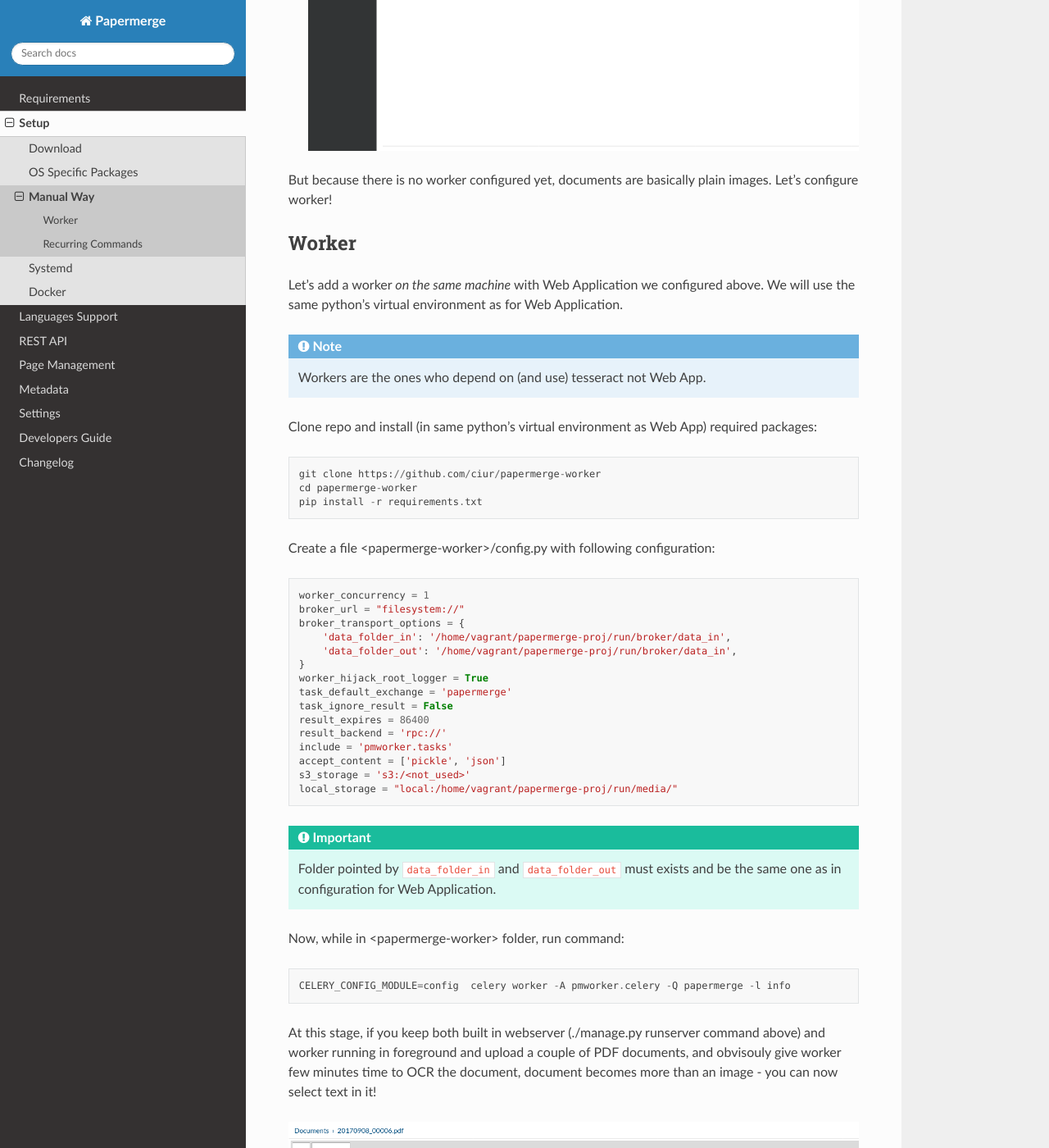
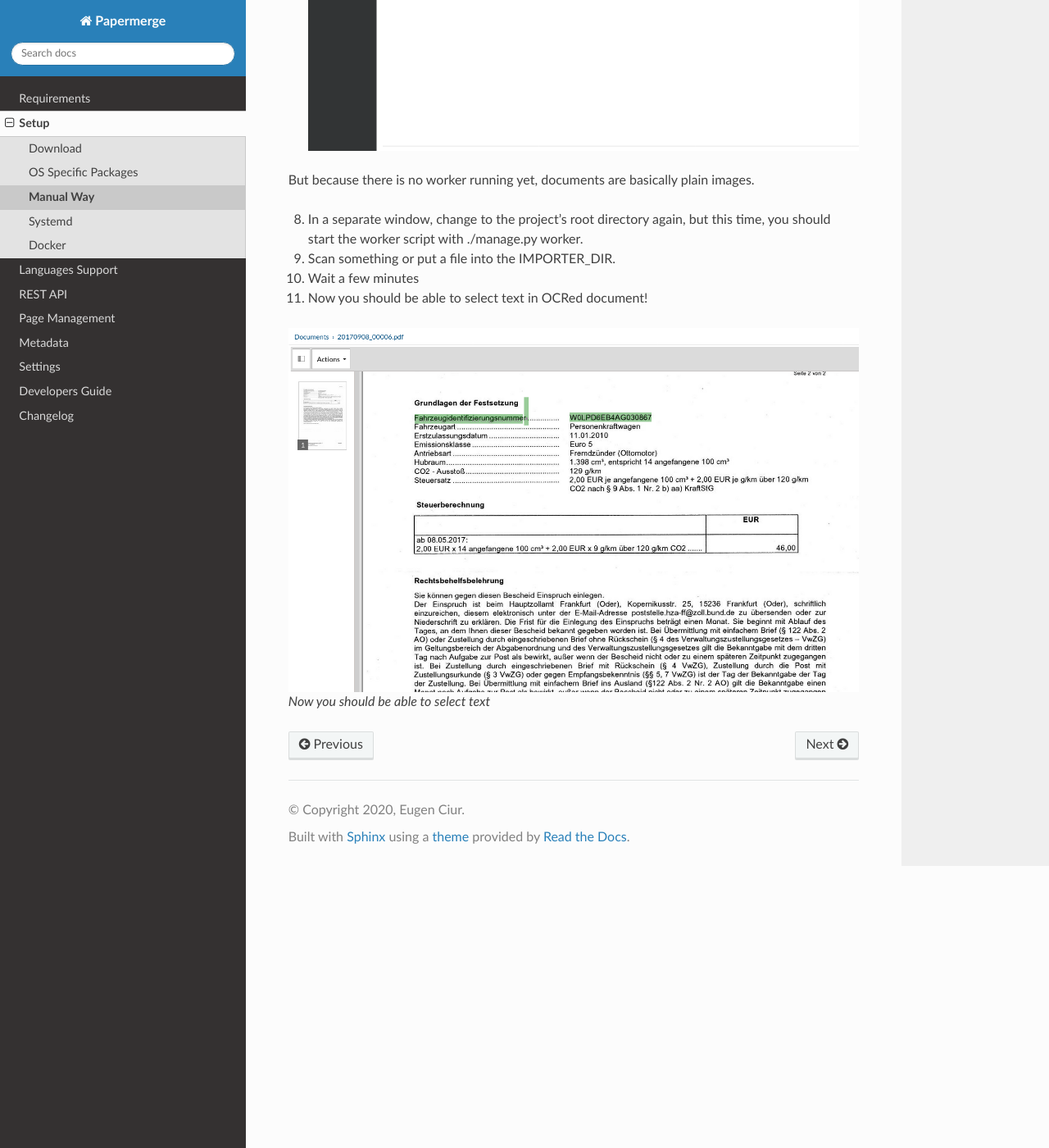
Before and after one commit to ciur/papermerge, a Sphinx documentation site: the page built from docs/source/setup/manual_way.rst, in a window 1280 px wide and 1400 px high, scrolled down 1871 px. Shown: the whole window at 82% size. Built offline with Sphinx 7.4.7 and the Read the Docs theme 2.0.0, drawn with Linux system fonts in a browser that asks for light colours; some of the changed text lies outside the part shown.

Commit message:
documentation updated

```diff
--- a/docs/source/setup/manual_way.rst
+++ b/docs/source/setup/manual_way.rst
@@ -47,88 +47,15 @@
 
     .. figure:: ../img/uploaded_docs.png
 
-But because there is no worker configured yet, documents are basically plain images.
-Let's configure worker!
+But because there is no worker running yet, documents are basically plain images.
 
-Worker
-=======
+8. In a separate window, change to the project's root directory again, but this time, you should start the worker script with ./manage.py worker.
 
-Let's add a worker *on the same machine* with Web Application we configured above.
-We will use the same python's virtual environment as for Web Application.
-
-.. note::
-
-    Workers are the ones who depend on (and use) tesseract not Web App.
-
-Clone repo and install (in same python's virtual environment as Web App)
-required packages::
-
-    git clone https://github.com/ciur/papermerge-worker
-    cd papermerge-worker
-    pip install -r requirements.txt
-
-Create a file <papermerge-worker>/config.py with following configuration::
-
-    worker_concurrency = 1
-    broker_url = "filesystem://"
-    broker_transport_options = {
-        'data_folder_in': '/home/vagrant/papermerge-proj/run/broker/data_in',
-        'data_folder_out': '/home/vagrant/papermerge-proj/run/broker/data_in',
-    }
-    worker_hijack_root_logger = True
-    task_default_exchange = 'papermerge'
-    task_ignore_result = False
-    result_expires = 86400
-    result_backend = 'rpc://'
-    include = 'pmworker.tasks'
-    accept_content = ['pickle', 'json']
-    s3_storage = 's3:/<not_used>'
-    local_storage = "local:/home/vagrant/papermerge-proj/run/media/"
-
-.. important::
-
-    Folder pointed by ``data_folder_in`` and ``data_folder_out`` must exists and be
-    the same one as in configuration for Web Application.
-
-
-Now, while in <papermerge-worker> folder, run command::
-
-    CELERY_CONFIG_MODULE=config  celery worker -A pmworker.celery -Q papermerge -l info
-
-At this stage, if you keep both built in webserver (./manage.py runserver
-command above) and worker running in foreground and upload a couple of PDF
-documents, and obvisouly give worker few minutes time to OCR the document,
-document becomes more than an image - you can now select text in it!
+9. Scan something or put a file into the IMPORTER_DIR.
+10. Wait a few minutes
+11. Now you should be able to select text in OCRed document!
 
 
 .. figure:: ../img/select_text.png
 
    Now you should be able to select text
-
-
-
-Recurring Commands
-====================
-
-At this point, if you will try to search a document - nothing will show up in search
-results. It is because, workers OCR a document and place results into a .txt file, thus
-extracted text is not yet in database.
-
-A special Papermerge command ``txt2db`` will read .txt files and insert them
-in associated documents' (documents' pages) database entries.
-
-Afterwards another command ``update_fts`` will prepare a special a database column
-with correct information about document (more precicely - page).
-
-Run commands manually::
-
-    cd <papermerge-proj>
-    ./manage.py txt2db
-    ./manage.py update_fts
-
-
-.. note::
-
-    In manual setup (i.e. without any Papermerge's background services running),
-    if you want a document to be available for search, you need to run ``./manage.py txt2db``
-    and ``./manage.py update_fts`` commands everytime after document is OCRed.
```
